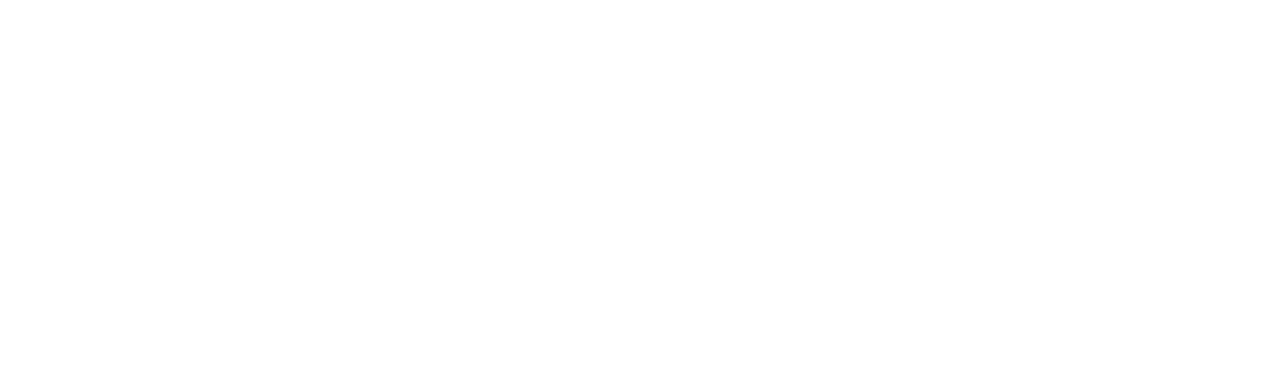
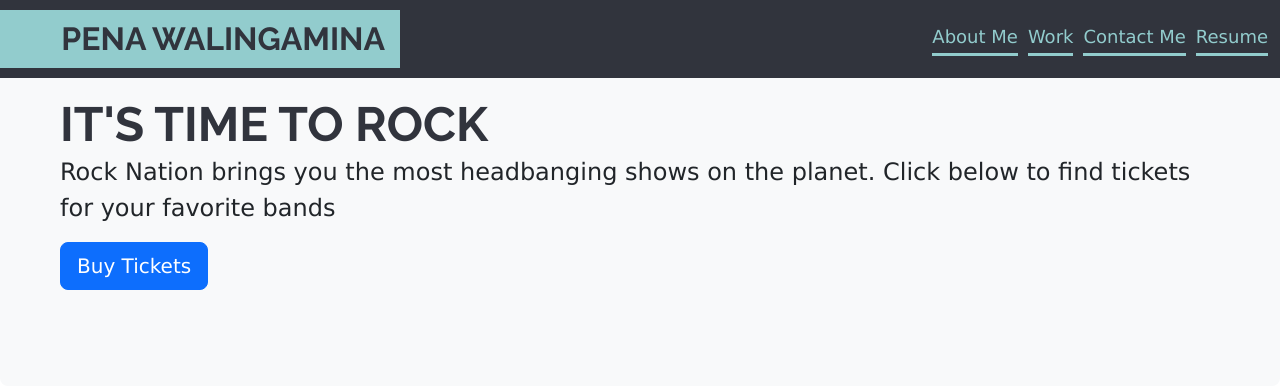
Before and after one commit to wpena/bootstrap-portfolio, a plain HTML site: page index.html in a window 1280 px wide. Drawn offline with nearby package versions, Linux system fonts and the light colour scheme.

Commit message:
Created the navigation bar

```diff
--- a/assets/css/style.css
+++ b/assets/css/style.css
@@ -0,0 +1,57 @@
+:root {
+    --bg-lightblue: #92cccd;
+    --color-dark-blue: #31343d;
+    --body-color: #445877;
+}
+
+html {
+    scroll-behavior: smooth;
+}
+body {
+    font-family: 'Poppins', 'Lucida Sans Unicode', 'Lucida Grande', 'Lucida Sans', Arial, sans-serif;
+}
+
+h1 {
+    margin-bottom: 0px;
+    font-family: 'Raleway', sans-serif;
+    color: var(--color-dark-blue);
+    text-transform: uppercase;
+    font-size: 2rem;
+}
+
+.container-fluid.nav {
+    padding-left: 0px;
+}
+
+/* Navigation bar */
+
+/* General */
+.navbar {
+    padding: 10px 0;
+}
+.customNav {
+    background-color: var(--color-dark-blue) !important;
+}
+.navbar-brand {
+    display: flex;
+    justify-content: end;
+    align-items: center;
+    width: 400px;
+    background-color: var(--bg-lightblue);
+    padding: 10px 15px 10px 0;
+}
+.navbar-nav .nav-link {
+    font-size: 18px;
+    color: var(--bg-lightblue);
+    padding: 0 0 3px 0 !important;
+    border-bottom: 3px solid var(--bg-lightblue);
+}
+.navbar-nav .nav-link:hover {
+    opacity: 70%;
+}
+.nav-item {
+    padding-left: 10px;
+}
+/* .navbar-nav .nav-link {
+    padding: 0 !important;
+} */
--- a/index.html
+++ b/index.html
@@ -1,13 +1,69 @@
 <!DOCTYPE html>
 <html lang="en">
+
 <head>
-    <meta charset="UTF-8">
-    <meta name="viewport" content="width=device-width, initial-scale=1.0">
+  <meta charset="UTF-8">
+  <meta name="viewport" content="width=device-width, initial-scale=1.0">
 
-    <link rel="stylesheet" href="/assets/css/style.css">
-    <title>Pena W // Web Developer</title>
+  <!-- Bootstrap CSS -->
+  <link href="https://cdn.jsdelivr.net/npm/bootstrap@5.3.2/dist/css/bootstrap.min.css" rel="stylesheet"
+    integrity="sha384-T3c6CoIi6uLrA9TneNEoa7RxnatzjcDSCmG1MXxSR1GAsXEV/Dwwykc2MPK8M2HN" crossorigin="anonymous">
+  <link href="https://fonts.googleapis.com/css2?family=Raleway:wght@700&display=swap" rel="stylesheet">
+  <!-- Custom CSS -->
+  <link rel="stylesheet" href="/assets/css/style.css">
+  <title>Pena W // Web Developer</title>
 </head>
+
 <body>
+  <!-- Navigation bar -->
+  <nav class="navbar fixed-top navbar-dark navbar-expand-lg customNav">
+    <div class="container-fluid nav">
+      <a class="navbar-brand" href="#">
+        <h1>Pena Walingamina</h1>
+      </a>
+      <button class="navbar-toggler" type="button" data-bs-toggle="collapse" data-bs-target="#navbar-list-6"
+        aria-controls="navbarNav" aria-expanded="false" aria-label="Toggle navigation">
+        <span class="navbar-toggler-icon"></span>
+      </button>
+      <div class="collapse navbar-collapse justify-content-end" id="navbar-list-6">
+        <ul class="navbar-nav">
+          <li class="nav-item active">
+            <a class="nav-link" href="#">About Me</a>
+          </li>
+          <li class="nav-item">
+            <a class="nav-link" href="#">Work</a>
+          </li>
+          <li class="nav-item">
+            <a class="nav-link" href="#">Contact Me</a>
+          </li>
+          <li class="nav-item">
+            <a class="nav-link" href="#">Resume</a>
+          </li>
+        </ul>
+      </div>
+    </div>
+  </nav>
+    <!-- End Navigation bar -->
 
+  <!-- Jumbotron -->
+  <div class="p-5 mb-4 bg-body-tertiary rounded-3 rockBackground">
+    <div class="container-fluid py-5 jumboCopy">
+      <h1 class="display-5 fw-bold">It's Time to Rock</h1>
+      <p class="col-md-12 fs-4">Rock Nation brings you the most headbanging shows on the planet. Click below to find
+        tickets for
+        your favorite bands</p>
+      <button class="btn btn-primary btn-lg" type="button">Buy Tickets</button>
+    </div>
+  </div>
+  <!-- End jumbotron -->
+
+  <!-- Popper.js, then Bootstrap JS -->
+  <script src="https://cdn.jsdelivr.net/npm/@popperjs/core@2.11.8/dist/umd/popper.min.js"
+    integrity="sha384-I7E8VVD/ismYTF4hNIPjVp/Zjvgyol6VFvRkX/vR+Vc4jQkC+hVqc2pM8ODewa9r"
+    crossorigin="anonymous"></script>
+  <script src="https://cdn.jsdelivr.net/npm/bootstrap@5.3.2/dist/js/bootstrap.min.js"
+    integrity="sha384-BBtl+eGJRgqQAUMxJ7pMwbEyER4l1g+O15P+16Ep7Q9Q+zqX6gSbd85u4mG4QzX+"
+    crossorigin="anonymous"></script>
 </body>
+
 </html>
```
